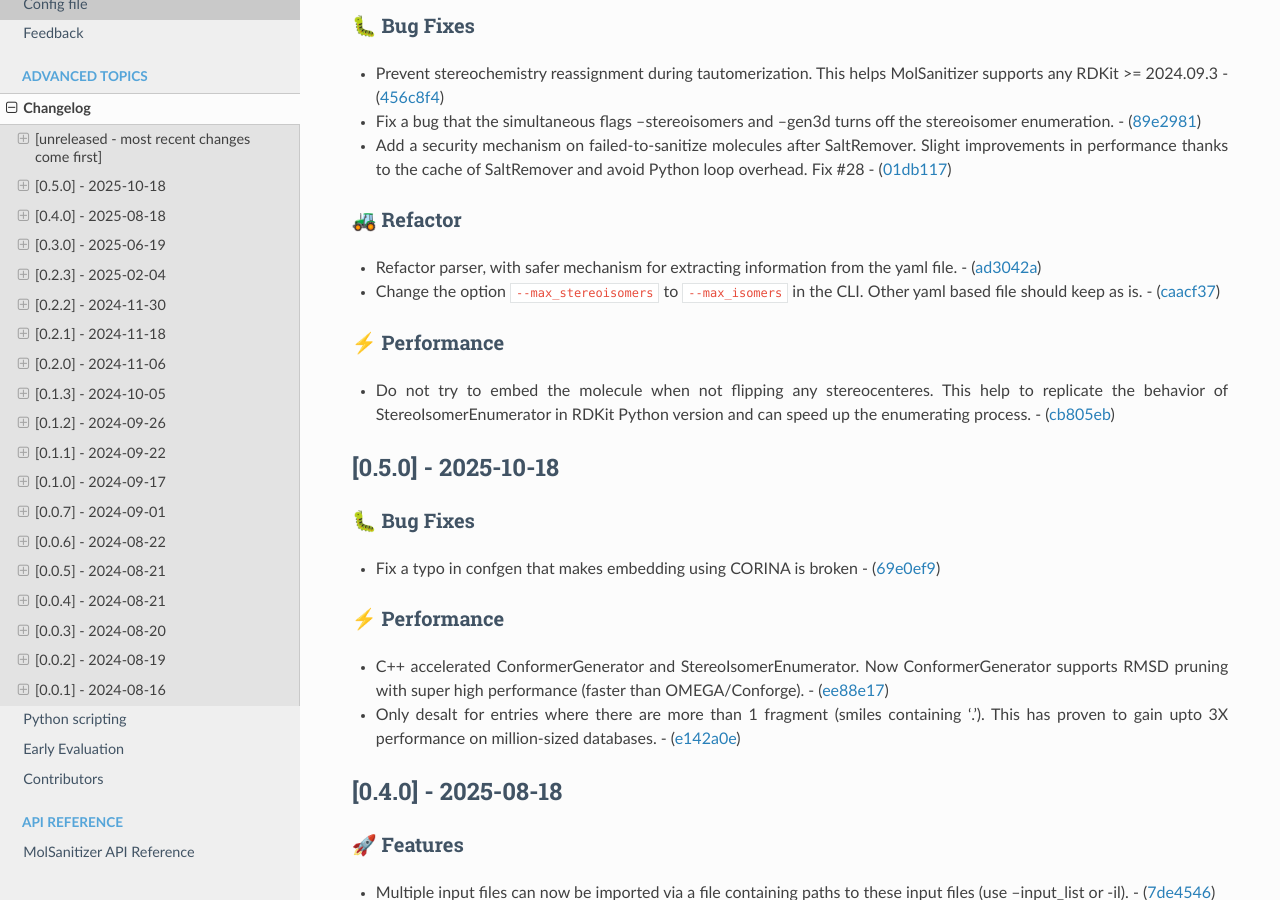
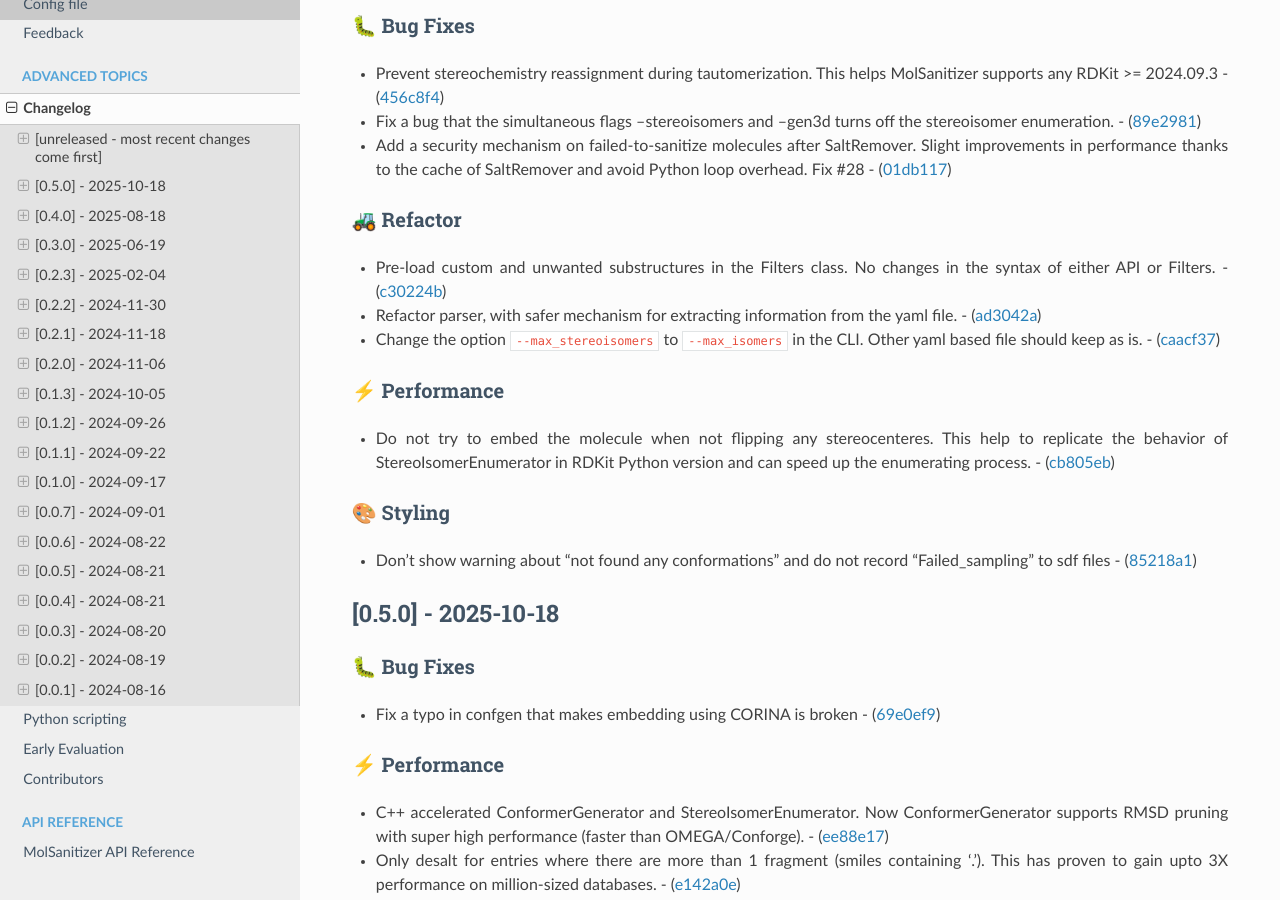
Before and after one commit to Carlssonlab/MolSanitizer, a Sphinx documentation site: the page built from docs/source/changes.rst, in a window 1280 px wide and 900 px high, scrolled down 491 px. Built offline with Sphinx 7.4.7 and the Read the Docs theme 3.1.0, drawn with Linux system fonts in a browser that asks for light colours.

Commit message:
Update changelog for tag main

```diff
--- a/docs/source/changes.rst
+++ b/docs/source/changes.rst
@@ -41,6 +41,9 @@ All notable changes to this project will be documented in this file.
 🚜 Refactor
 ~~~~~~~~~~~
 
+-  Pre-load custom and unwanted substructures in the Filters class. No
+   changes in the syntax of either API or Filters. -
+   (`c30224b <https://github.com/phonglam3103/MolSanitizer/commit/c30224b5aa6e660b9f50d9ab3e5832d048ba1650>`__)
 -  Refactor parser, with safer mechanism for extracting information from
    the yaml file. -
    (`ad3042a <https://github.com/phonglam3103/MolSanitizer/commit/ad3042a97b6b2347f30e5fba56946ea5425bede1>`__)
@@ -56,6 +59,13 @@ All notable changes to this project will be documented in this file.
    StereoIsomerEnumerator in RDKit Python version and can speed up the
    enumerating process. -
    (`cb805eb <https://github.com/phonglam3103/MolSanitizer/commit/cb805eba9a609f8f90026487a0be478bf7accfe0>`__)
+
+🎨 Styling
+~~~~~~~~~~
+
+-  Don’t show warning about “not found any conformations” and do not
+   record “Failed_sampling” to sdf files -
+   (`85218a1 <https://github.com/phonglam3103/MolSanitizer/commit/85218a13e508bba6e6297aafa225536d7c1218ad>`__)
 
 [0.5.0] - 2025-10-18
 --------------------
@@ -395,6 +405,8 @@ All notable changes to this project will be documented in this file.
    aromatic rings. -
    (`c745454 <https://github.com/phonglam3103/MolSanitizer/commit/c745454c8c7093f5389ecde4b883f15bc2e22c3e>`__)
 
+.. _styling-1:
+
 🎨 Styling
 ~~~~~~~~~~
 
```
Also changed, not shown: other parts of docs/source/changes.rst (+5 -5 lines), CHANGELOG.md (+5 -0 lines).
